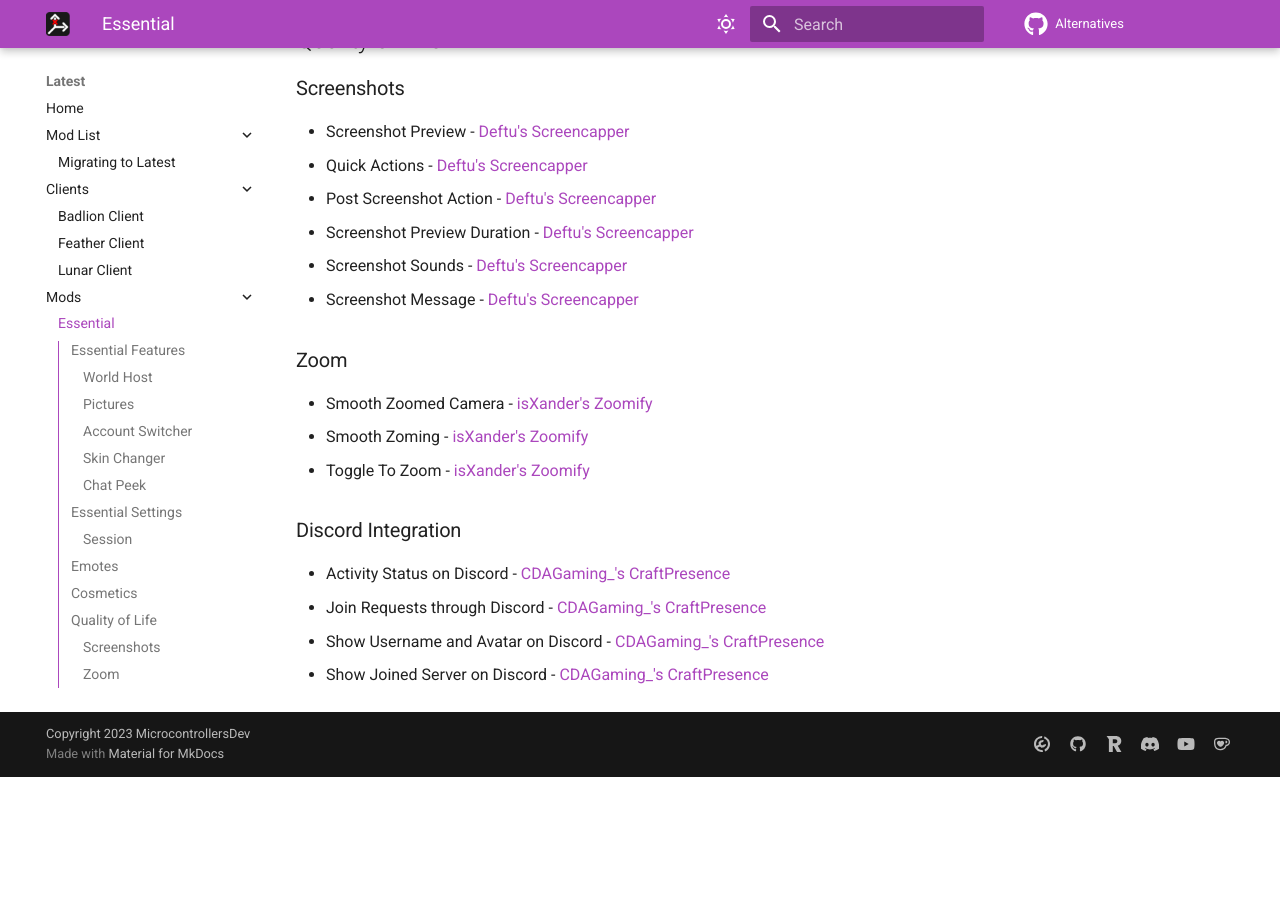
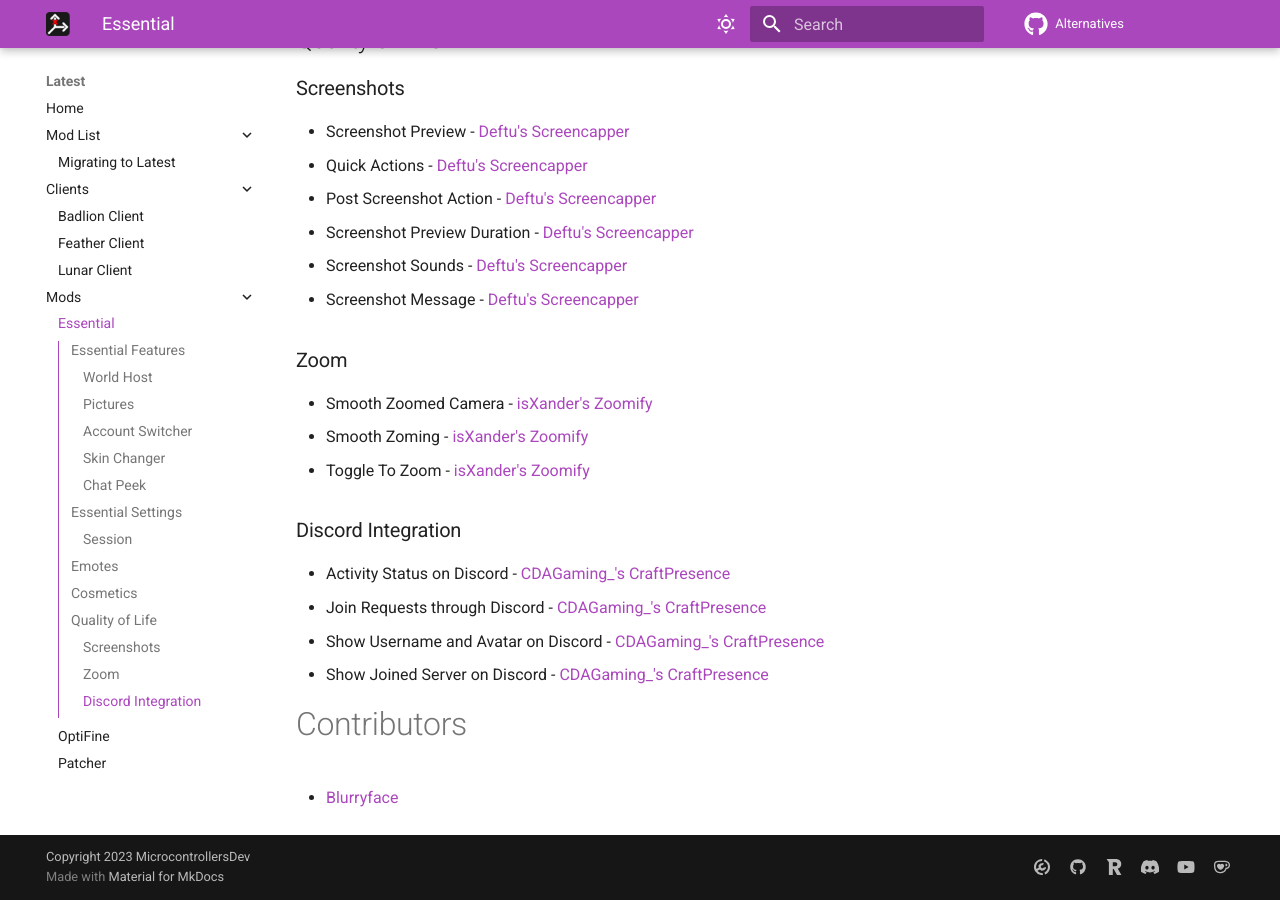
Before and after one commit to MicrocontrollersDev/Alternatives, an MkDocs documentation site: the page built from docs/latest/essential.md, in a window 1280 px wide and 900 px high, scrolled down 1328 px. Built offline with MkDocs 1.6.1 and Material for MkDocs 9.7.7, drawn with Linux system fonts in a browser that asks for light colours; comment, search, counter and statistics services are not loaded; before the commit the page ends 2105 px from its top, so only the background shows below that.

Commit message:
add blurryface to file credits

```diff
--- a/docs/latest/essential.md
+++ b/docs/latest/essential.md
@@ -83,3 +83,7 @@
 * Join Requests through Discord - [CDAGaming_'s CraftPresence](https://modrinth.com/mod/craftpresence)
 * Show Username and Avatar on Discord - [CDAGaming_'s CraftPresence](https://modrinth.com/mod/craftpresence)
 * Show Joined Server on Discord - [CDAGaming_'s CraftPresence](https://modrinth.com/mod/craftpresence)
+
+# Contributors
+
+* [Blurryface](https://blurry.gay)
```
